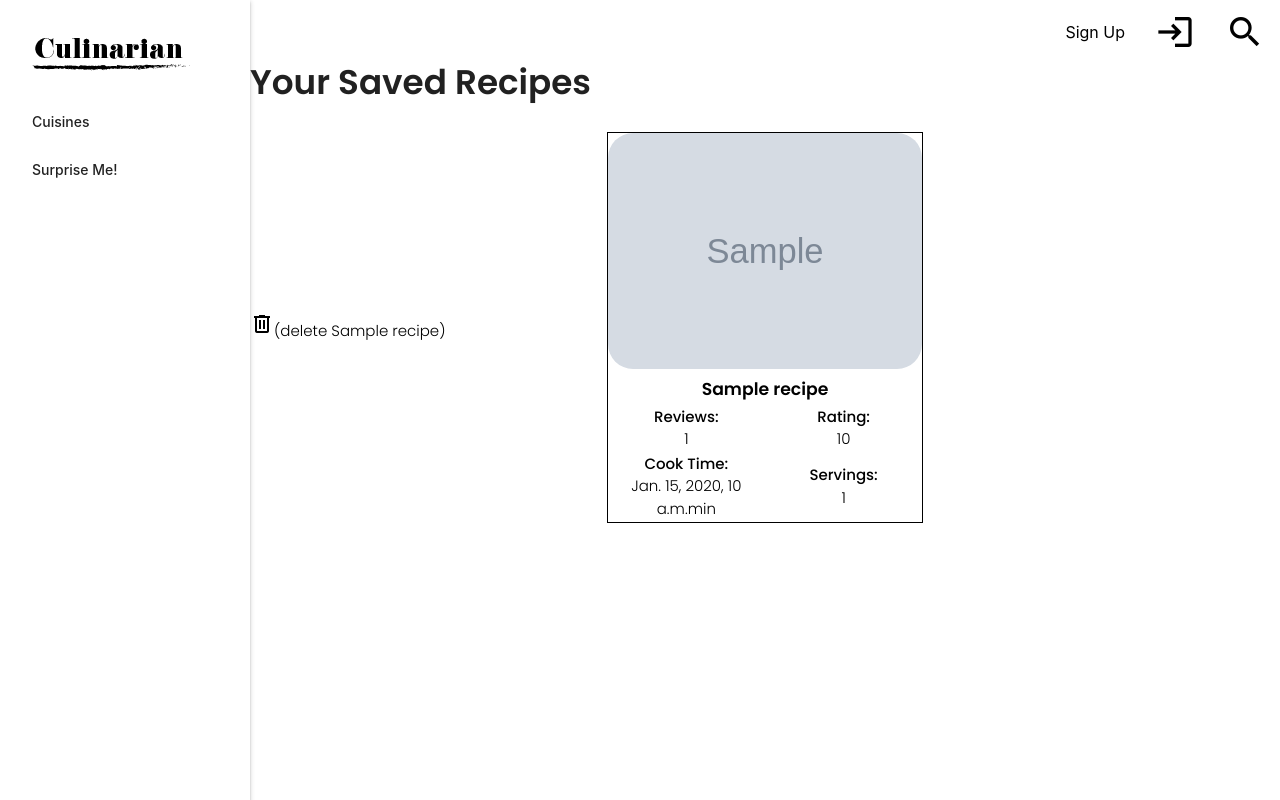
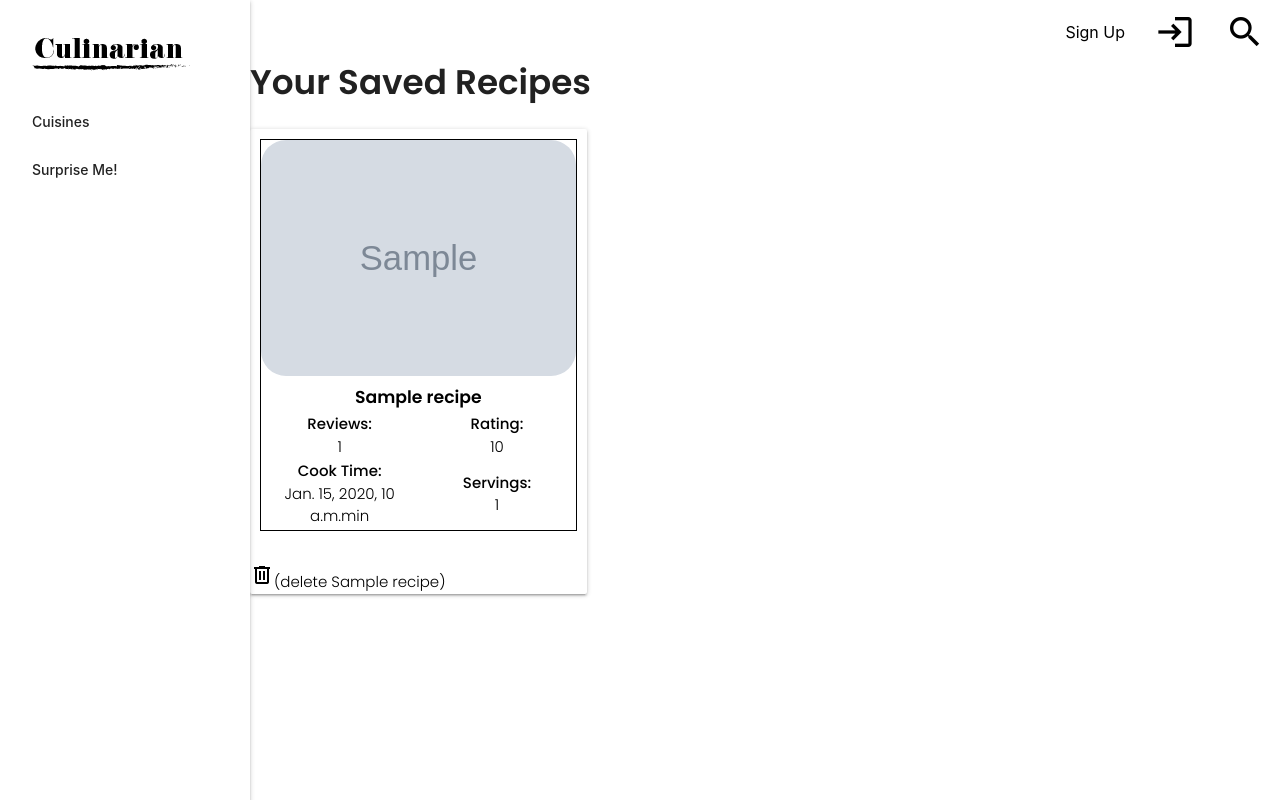
Before and after one commit to tungolra/project-3, a Django app: template djangorecipes/main_app/templates/recipes/index.html in a window 1280 px wide. Run offline with Django 4.2, Linux system fonts and the light colour scheme; the template is opened without the code that fills it: most values are stand-ins (such as "Sample title", 1, 10 or a date in 2020); grey boxes marked "Sample" are stand-in pictures.

Commit message:
style recipes/index.html cards

```diff
--- a/djangorecipes/main_app/templates/recipes/index.html
+++ b/djangorecipes/main_app/templates/recipes/index.html
@@ -9,11 +9,7 @@
 
   <div class="rec-cat">
     {%for recipe in recipe_collection%}
-    <a href="{% url 'delete_recipe' recipe.id %}"
-      ><span class="material-symbols-outlined" style="position: inherit">
-        delete </span
-      >(delete {{recipe.name}})</a
-    >
+    <div class="card">
       <a href="{% url 'recipe_detail' recipe.id%}"
         ><div class="rec-cat-cont" style="border: 1px solid black">
           <img src="{{recipe.image_url}}" />
@@ -43,6 +39,13 @@
           </div>
         </div></a
       >
+      <br />
+      <a href="{% url 'delete_recipe' recipe.id %}"
+        ><span class="material-symbols-outlined" style="position: inherit">
+          delete </span
+        >(delete {{recipe.name}})</a
+      >
+    </div>
   </div>
   {%endfor%}
 </div>
```
Lines whose indentation alone changed are shown as unchanged.
